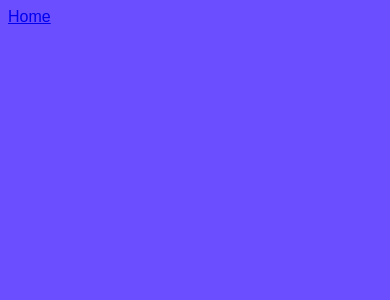
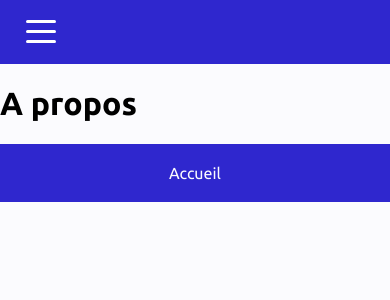
Before and after one commit to Hammachi-Dalil/cybersecurite, a Nuxt app: page /APropos in a window 390 px wide. Before the commit this address had no page. Shown: the top 300 px of the page. Built offline with nearby package versions, Linux system fonts and the light colour scheme.

Commit message:
feat(header) : intégration du header en mobile et pc

```diff
--- a/app.vue
+++ b/app.vue
@@ -2,5 +2,6 @@
   <div>
       <HeaderApp />
       <NuxtPage />
+      <FooterApp />
   </div>
 </template>
--- a/assets/scss/foundations/_variables.scss
+++ b/assets/scss/foundations/_variables.scss
@@ -1,21 +1,16 @@
 // Colors
-$primaryColor: #6b4eff;
-$primaryColorClaire : #d2c9ff;
-$primaryDarkColor: #5538ee;
+$PrimaryColor: #2f27ce;
+$SecondaryColor : #dbdafd;
+$BackgroundColor: #fbfbfe;
+$TextColor : #050315;
+$AccentColor : #433bff;
+$TitleColor: #333;
 $white: #fff;
 $white100: #f9f9f9;
 $gray100: #e3e5e5;
 $gray400: #979c9e;
 $gray800: #303437;
-$titleColor: #333;
-$greenClaire: #91ff91;
-$yellowClaire: #fffb91;
 
-$colors: (
-  "red": rgb(133, 13, 13),
-  "green": rgb(56, 184, 56),
-  "blue": rgb(60, 60, 218),
-);
 
 // Fonts
 $fontTextFamily: "Inter", sans-serif;
--- a/assets/scss/main.scss
+++ b/assets/scss/main.scss
@@ -1,6 +1,22 @@
+@import url('https://fonts.googleapis.com/css2?family=Ubuntu:ital,wght@0,300;0,400;0,500;0,700;1,300;1,400;1,500;1,700&display=swap');
+@import url('https://fonts.googleapis.com/css2?family=Space+Grotesk:wght@300..700&display=swap');
+
 
 body {
-  font-family: Arial, sans-serif;
-  background-color: $primaryColor;
-  color: $primaryColorClaire;
+  font-family: 'Ubuntu', sans-serif;
+  background-color: $BackgroundColor;
+  margin: 0;
 }
+
+a {
+  text-decoration: none;
+  color: $AccentColor;
+
+    &:hover {
+        text-decoration: underline;
+        }
+
+    :visited {
+        color: $AccentColor;
+        }
+}
--- /dev/null
+++ b/components/FooterApp.vue
@@ -0,0 +1,21 @@
+<script lang="ts">
+</script>
+
+<template>
+    <div class="footer-app">
+        <NuxtLink class="link" to="/">Accueil</NuxtLink>
+    </div>
+</template>
+
+<style setup lang="scss">
+.footer-app {
+    background-color: $PrimaryColor;
+    color: $SecondaryColor;
+    padding: 20px;
+    text-align: center;
+
+    a {
+        color: $BackgroundColor;
+    }
+}
+</style>
--- a/components/HeaderApp.vue
+++ b/components/HeaderApp.vue
@@ -1,12 +1,180 @@
 <script setup lang="ts">
+import { ref } from 'vue';
+
+const menuOuvert = ref(false);
+
+const toggleMenu = () => {
+  menuOuvert.value = !menuOuvert.value;
+};
+
+const fermerMenu = () => {
+  menuOuvert.value = false;
+};
 </script>
 
 <template>
-    <div class="header-app">
-        <NuxtLink to="/">Home</NuxtLink>
+    <main class="header">
+      <div class="header__container">
+        <!-- Bouton Hamburger avec animation -->
+        <button
+          class="header__hamburger"
+          @click="toggleMenu"
+          :class="{ 'hamburger--ouvert': menuOuvert }"
+        >
+          <span></span>
+          <span></span>
+          <span></span>
+        </button>
 
-    </div>
-</template>
+        <!-- Menu principal -->
+        <div class="header__menu" :class="{ 'menu--ouvert': menuOuvert }">
+          <NuxtLink class="link" to="/" @click="fermerMenu">Accueil</NuxtLink>
+          <NuxtLink class="link" to="/ressource" @click="fermerMenu">Ressource</NuxtLink>
+          <NuxtLink class="link" to="/thematique" @click="fermerMenu">Thématique</NuxtLink>
+          <NuxtLink class="link" to="/activite" @click="fermerMenu">Activité</NuxtLink>
+          <NuxtLink class="link mobile-only" to="/contact" @click="fermerMenu">Contact</NuxtLink>
+          <NuxtLink class="link mobile-only" to="/apropos" @click="fermerMenu">À propos</NuxtLink>
+        </div>
 
-<style scoped>
+        <!-- Liens à droite (version PC uniquement) -->
+        <div class="header__menuDroite">
+          <NuxtLink class="link" to="/contact">Contact</NuxtLink>
+          <NuxtLink class="link" to="/apropos">À propos</NuxtLink>
+        </div>
+      </div>
+    </main>
+  </template>
+
+
+<style lang="scss">
+.header {
+  background-color: $PrimaryColor;
+  color: $SecondaryColor;
+  padding: 20px;
+
+  &__container {
+    display: flex;
+    align-items: center;
+    justify-content: space-between;
+    width: 100%;
+  }
+
+  &__menu {
+    display: flex;
+    flex-direction: row;
+    align-items: center;
+
+    a {
+      color: $BackgroundColor;
+      text-decoration: none;
+      margin: 0 15px;
+    }
+
+    &.menu--ouvert {
+      display: flex;
+      flex-direction: column;
+      justify-content: center;
+      align-items: center;
+      position: fixed;
+      top: 0;
+      left: 0;
+      width: 100%;
+      height: 100%;
+      background-color: $PrimaryColor;
+      z-index: 1000;
+      overflow: hidden;
+
+      a {
+        margin: 15px 0;
+        font-size: 20px;
+      }
+    }
+  }
+
+  &__menuDroite {
+    display: flex;
+    align-items: center;
+
+    a {
+      color: $BackgroundColor;
+      margin-left: 15px;
+      text-decoration: none;
+    }
+  }
+
+  &__hamburger {
+    display: none;
+    position: relative;
+    width: 30px;
+    height: 24px;
+    background: none;
+    border: none;
+    cursor: pointer;
+    z-index: 1100;
+
+    span {
+      display: block;
+      position: absolute;
+      width: 100%;
+      height: 3px;
+      background-color: white; /* Couleur des barres */
+      border-radius: 3px;
+      transition: all 0.3s ease; /* Animation douce */
+    }
+
+    /* Position des trois barres */
+    span:nth-child(1) {
+      top: 0;
+    }
+    span:nth-child(2) {
+      top: 10px;
+    }
+    span:nth-child(3) {
+      top: 20px;
+    }
+
+    &.hamburger--ouvert {
+      span:nth-child(1) {
+        transform: rotate(45deg);
+        top: 10px;
+      }
+      span:nth-child(2) {
+        opacity: 0; /* Barre du milieu disparaît */
+      }
+      span:nth-child(3) {
+        transform: rotate(-45deg);
+        top: 10px;
+      }
+    }
+  }
+
+//     &.hamburger--ouvert {
+//       position: fixed; /* Fixe le bouton pour qu'il reste visible */
+//       top: 20px;
+//       left: 20px;
+//     }
+//   }
+
+  .mobile-only {
+    display: none;
+  }
+
+  @include large-down {
+    &__menu {
+      display: none;
+    }
+
+    &__menuDroite {
+      display: none;
+    }
+
+    &__hamburger {
+      display: block;
+    }
+
+    .mobile-only {
+      display: block;
+    }
+  }
+}
 </style>
--- /dev/null
+++ b/pages/APropos.vue
@@ -0,0 +1,9 @@
+<script setup lang="ts">
+</script>
+
+<template>
+    <h1>A propos</h1>
+</template>
+
+<style scoped lang="scss">
+</style>
--- /dev/null
+++ b/pages/Activite.vue
@@ -0,0 +1,9 @@
+<script setup lang="ts">
+</script>
+
+<template>
+    <h1>Activite</h1>
+</template>
+
+<style scoped lang="scss">
+</style>
--- /dev/null
+++ b/pages/Contact.vue
@@ -0,0 +1,9 @@
+<script setup lang="ts">
+</script>
+
+<template>
+    <h1>Contact</h1>
+</template>
+
+<style scoped lang="scss">
+</style>
--- /dev/null
+++ b/pages/Ressource.vue
@@ -0,0 +1,9 @@
+<script setup lang="ts">
+</script>
+
+<template>
+    <h1>Ressource</h1>
+</template>
+
+<style scoped lang="scss">
+</style>
--- /dev/null
+++ b/pages/Thematique.vue
@@ -0,0 +1,9 @@
+<script setup lang="ts">
+</script>
+
+<template>
+    <h1>Thematique</h1>
+</template>
+
+<style scoped lang="scss">
+</style>
--- a/pages/index.vue
+++ b/pages/index.vue
@@ -1,17 +1,140 @@
+<script setup>
+</script>
+
 <template>
-    <div class="container">
-      <h1>Bienvenue sur mon site Nuxt</h1>
+  <main class="main">
+
+    <div class="Home">
+    <!-- Vidéo en arrière-plan -->
+    <video autoplay muted loop class="Home__background">
+      <source src="/assets/media/background_vid.mp4" type="video/mp4" />
+      Votre navigateur ne supporte pas les vidéos HTML5.
+    </video>
+
+    <!-- Contenu principal -->
+    <div class="Home__content">
+      <h1 class="Home__sentence">
+        Bienvenue sur <span class="Home__title">mon site Nuxt</span>
+      </h1>
+      <p class="Home__subtitle"> Parce que la sécurité c'est aussi sur le web</p>
     </div>
-  </template>
 
-  <script setup>
-  </script>
+  </div>
 
-  <style lang="scss">
-  .container {
-    background-color: $primaryColor;
-    color: $primaryColorClaire;
+  <div class="Introduction">
+    <h1 class="Introduction__title">La cybersécurité, qu'est-ce que c'est ?</h1>
+      <p class="introduction__paragraph">
+        La cybersécurité regroupe les pratiques et technologies visant à protéger les systèmes,
+        réseaux et données contre les cyberattaques et accès non autorisés.
+        Dans un monde où le numérique est omniprésent, elle est essentielle pour préserver nos informations personnelles,
+        financières et professionnelles. Les cybermenaces, comme le phishing ou les malwares, peuvent entraîner des pertes financières,
+        des vols de données ou une usurpation d'identité.
+
+        Elle ne concerne pas uniquement les entreprises :
+        chacun peut être une cible. Adopter des gestes simples, comme créer des mots de passe solides ou se méfier des e-mails suspects,
+        permet de réduire les risques. La cybersécurité est donc indispensable pour naviguer en ligne en toute confiance et protéger
+        notre vie privée.
+      </p>
+      <!-- <p class="introduction__paragraph">
+          La cybersécurité ne concerne pas seulement les entreprises ou les gouvernements :
+          chaque utilisateur, étudiant, parent ou professionnel est une cible potentielle.
+          Les conséquences d'une cyberattaque peuvent être graves, allant de la perte de données sensibles à l'usurpation d'identité,
+          voire à des pertes financières considérables. En adoptant des pratiques simples mais efficaces,
+          comme la création de mots de passe robustes ou la vigilance face aux courriels suspects,
+          chacun peut contribuer à réduire les risques.
+      </p>
+      <p class="introduction__paragraph">
+          En somme, la cybersécurité ne se limite pas à une simple défense contre les menaces numériques :
+          elle est une condition nécessaire pour utiliser les technologies modernes avec confiance,
+          préserver sa vie privée et évoluer sereinement dans un monde de plus en plus interconnecté.
+          Protéger nos espaces numériques, c'est protéger nos vies.
+      </p> -->
+</div>
+  </main>
+</template>
+
+<style lang="scss">
+
+// Haut de la page avec vidéo en arrière-plan
+.Home {
+  position: relative;
+  overflow: hidden;
+  display: flex;
+  flex-direction: column;
+  height: auto; /* Adapte la hauteur automatiquement */
+
+  &__background {
+  display: block; /* S'assure que la vidéo est un bloc */
+  width: 100%; /* Conserve la largeur à 100% du conteneur */
+  height: auto; /* Adapte automatiquement la hauteur à la proportion de la vidéo */
+  }
+
+  &__content {
+    position: absolute; /* Superpose le contenu par-dessus la vidéo */
+    z-index: 1;
+    top: 30%;
+    left: 5%;
     padding: 20px;
-    border-radius: 10px;
+    color: $BackgroundColor;
   }
-  </style>
+
+
+  &__sentence {
+    display: inline;
+    font-size: 8vh;
+  }
+
+  &__subtitle {
+    font-size: 4vh;
+  }
+
+  &__title {
+    color: $SecondaryColor;
+    margin: 0;
+    padding-left: 0.5vh;
+    font-weight: bold;
+  }
+
+  @include large-down {
+    &__sentence {
+      font-size: 3vh;
+    }
+
+    &__subtitle {
+      font-size: 2vh;
+    }
+
+    &__content {
+      top: 25%;
+    }
+  }
+
+}
+
+
+
+// Contenu principal
+
+// Introduction
+
+.Introduction {
+  display: flex;
+  flex-direction: column;
+
+  justify-content: center;
+  padding: 20px;
+  background-color: $SecondaryColor;
+  color: $TextColor;
+
+  &__title {
+    font-size: 4vh;
+    margin-bottom: 20px;
+  }
+
+  &__paragraph {
+    font-size: 2vh;
+    margin-bottom: 20px;
+    text-align: justify;
+  }
+}
+</style>
```
Also changed, not shown: 1 other file (tests, documents, lock files or other folders).
